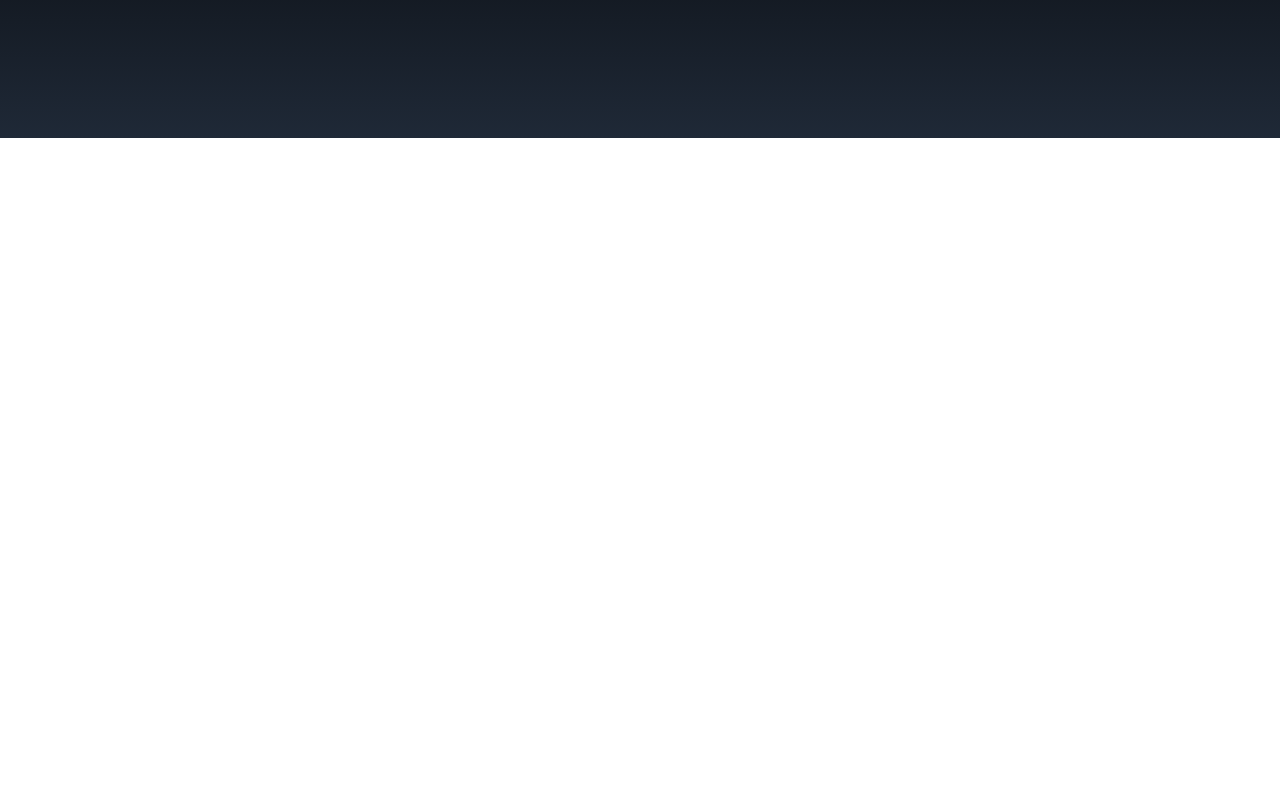
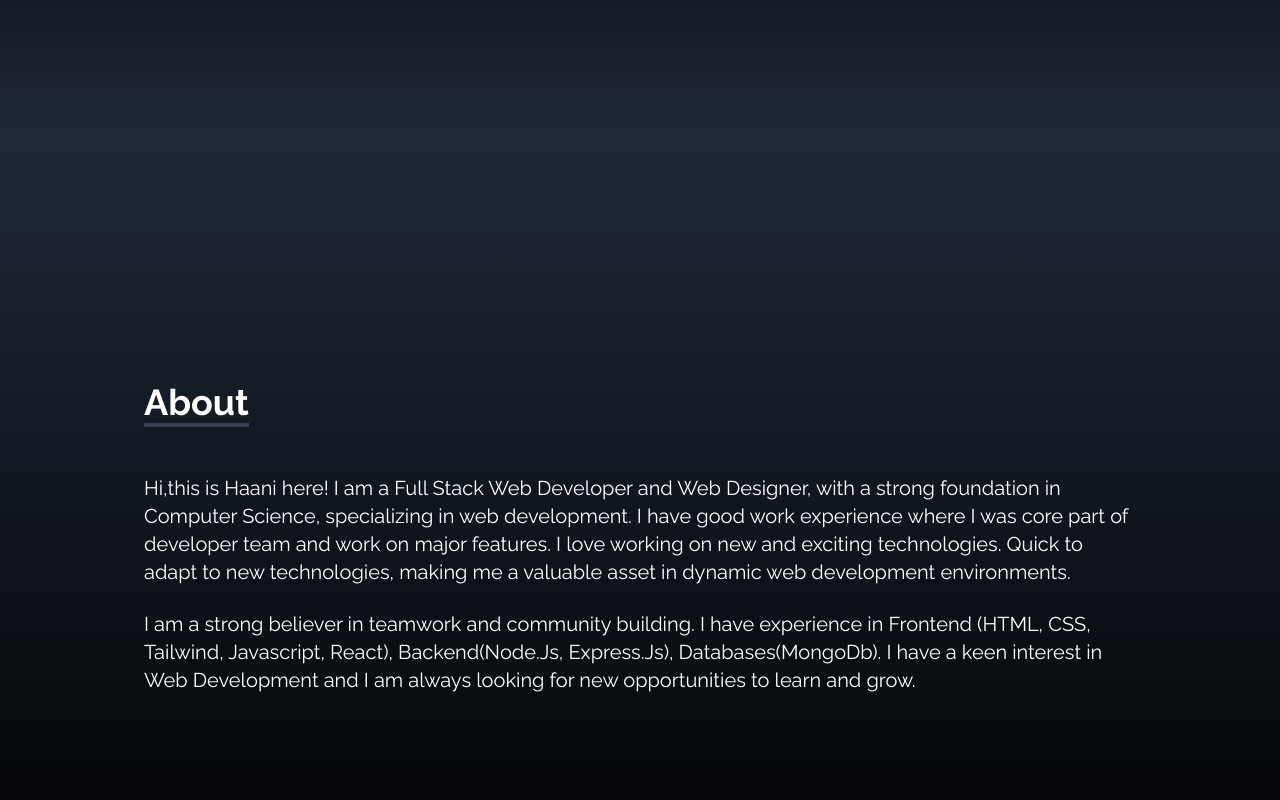
Before and after one commit to HaaniAshraf/Portfolio, a React (Vite) app: page / in a window 1280 px wide. Shown: the part 662-1462 px from the top of the page. Before the commit the page ends 800 px from the top, so only its background shows below. Built offline with nearby package versions, Linux system fonts and the light colour scheme.

Commit message:
about section completed

```diff
--- a/src/App.jsx
+++ b/src/App.jsx
@@ -1,13 +1,14 @@
 import NavBar from "./components/NavBar"
 import Home from "./components/Home"
 import SocialLinks from "./components/SocialLinks"
+import About from "./components/About"
 
 function App() {
   return(
     <div>
       <NavBar/>
       <Home/>
-
+      <About/>
       <SocialLinks/>
     </div>
   )
--- /dev/null
+++ b/src/components/About.jsx
@@ -0,0 +1,27 @@
+import React from 'react'
+
+const About = () => {
+  return (
+    <div name='about' className='w-full h-screen bg-gradient-to-b from-gray-800 to-black text-white'>
+        <div className='max-w-screen-lg p-4 mx-auto flex flex-col justify-center w-full h-full '>
+            <div className='pb-8'>
+                <p className='text-4xl font-bold inline border-b-4 border-gray-700'>About</p>
+            </div>
+            <p className='text-xl mt-5'>Hi,this is Haani here! I am a Full Stack Web Developer and Web Designer,
+             with a strong foundation in Computer Science,
+            specializing in web development. I have good work experience
+             where I was core part of developer team and work on major features.
+            I love working on new and exciting technologies.
+            Quick to adapt to new technologies, making me a valuable asset in dynamic web development environments.
+            </p>
+            <br />
+            <p className='text-xl'> I am a strong believer in teamwork and community building.
+            I have experience in Frontend (HTML, CSS, Tailwind, Javascript, React), Backend(Node.Js, Express.Js), Databases(MongoDb).
+            I have a keen interest in Web Development
+            and I am always looking for new opportunities to learn and grow.</p>
+        </div>
+    </div>
+  )
+}
+
+export default About
```
